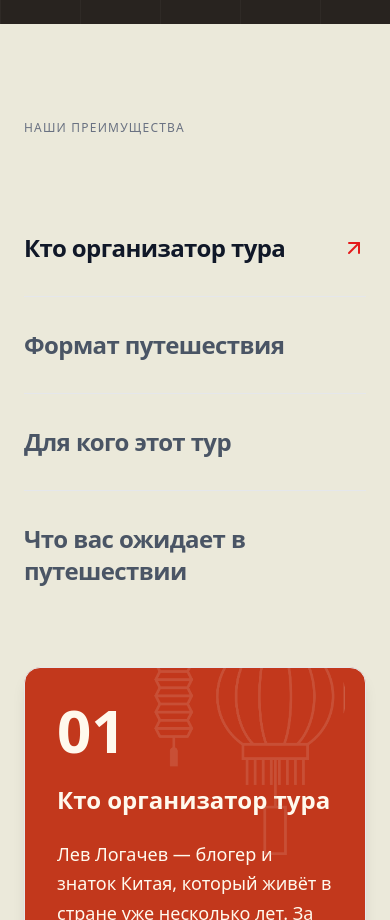
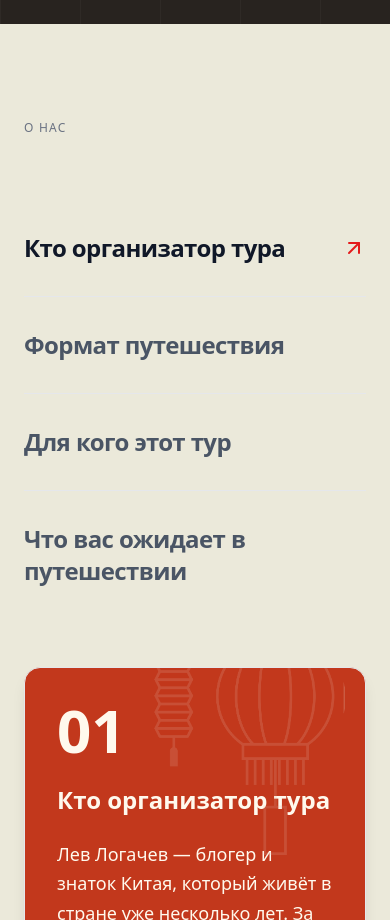
Before and after one commit to payton-ggg/chi-na, a Next.js app: page / in a window 390 px wide. Shown: the part 820-1740 px from the top of the page. Built offline with nearby package versions, Linux system fonts and the light colour scheme.

Commit message:
feat: Add responsive Navbar component with dynamic styling and a new Features section component.

```diff
--- a/app/components/layout/Navbar.tsx
+++ b/app/components/layout/Navbar.tsx
@@ -43,12 +43,7 @@ export default function Navbar() {
     return () => window.removeEventListener("scroll", handleScroll);
   }, []);
 
-  const navLinks = [
-    { name: "Программа тура", href: "#tours" },
-    { name: "О нас", href: "#about" },
-    { name: "Отзывы", href: "#reviews" },
-    { name: "Контакты", href: "#contact" },
-  ];
+  const navLinks = [{ name: "Программа тура", href: "#tours" }];
 
   // Determine navbar style based on scroll and section
   const getNavbarBg = () => {
--- a/app/components/sections/Features.tsx
+++ b/app/components/sections/Features.tsx
@@ -38,7 +38,7 @@ export default function Features() {
         {/* Header */}
         <div className="mb-16 md:mb-20">
           <p className="text-xs uppercase tracking-widest text-gray-500 mb-4">
-            НАШИ ПРЕИМУЩЕСТВА
+            О нас
           </p>
         </div>
 
```
